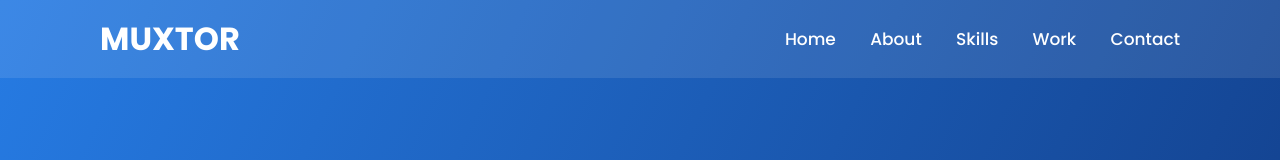
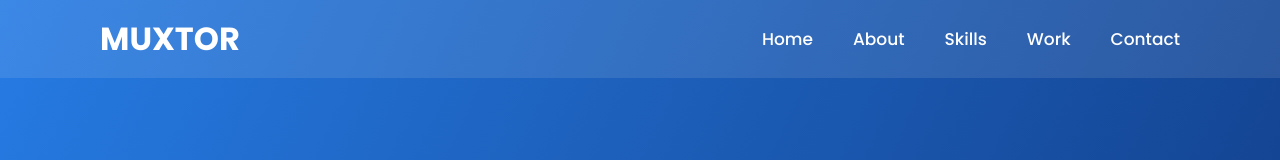
Before and after one commit to Shukhratov3082/My-middle-portfolio, a plain HTML site: page index.html in a window 1280 px wide. Shown: the top 160 px of the page. Drawn offline with Linux system fonts and the light colour scheme.

Commit message:
o'zgartirishlar kiritildi

```diff
--- a/index.html
+++ b/index.html
@@ -15,13 +15,13 @@
   <header>
     <a href="#" class="brand">Muxtor</a>
     <div class="menu-btn"></div>
-    <div class="navigation">
+    <nav class="navigation">
       <a href="#main">Home</a>
       <a href="#about">About</a>
       <a href="#skills">Skills</a>
       <a href="#work">Work</a>
       <a href="#contact">Contact</a>
-    </div>
+    </nav>
   </header>
 
   <section class="main" id="main">
--- a/style.css
+++ b/style.css
@@ -37,6 +37,9 @@ header .brand {
 
 header .navigation {
   position: relative;
+  display: flex;
+  gap: 40px;
+
 }
 
 header .navigation a {
@@ -44,7 +47,6 @@ header .navigation a {
   font-size: 17px;
   font-weight: 500;
   text-decoration: none;
-  margin-left: 30px;
   transition: .5s ease;
 }
 
```
